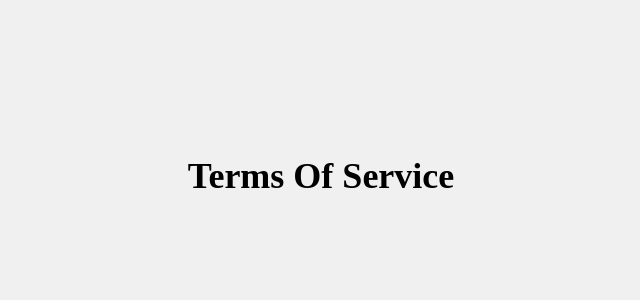
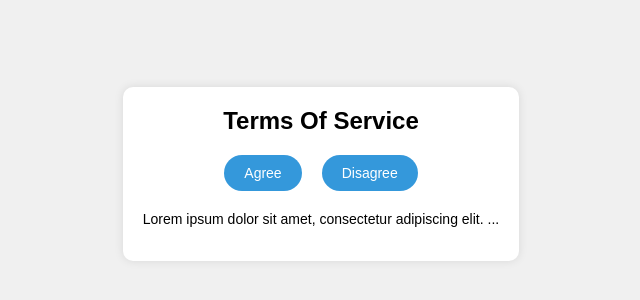
Before and after one commit to Bitenot/terms-of-use, a plain HTML site: page index.html in a window 1280 px wide. Shown: the part 226-526 px from the top of the page, without its empty margins (319-959 px from the left). Drawn offline with Linux system fonts and the light colour scheme.

Commit message:
index.html

```diff
--- a/index.html
+++ b/index.html
@@ -1,11 +1,77 @@
 <!DOCTYPE html>
-<html>
+<html lang="en">
 <head>
-  <link rel="stylesheet" href="styles.css">
+    <meta charset="UTF-8">
+    <meta http-equiv="X-UA-Compatible" content="IE=edge">
+    <meta name="viewport" content="width=device-width, initial-scale=1.0">
+    <title>Terms Of Service</title>
+    <style>
+        body {
+            font-family: Arial, sans-serif;
+            margin: 0;
+            padding: 0;
+            display: flex;
+            flex-direction: column;
+            align-items: center;
+            justify-content: center;
+            height: 100vh;
+            background-color: #f0f0f0;
+        }
+
+        .container {
+            text-align: center;
+            max-width: 600px;
+            padding: 20px;
+            background-color: white;
+            border-radius: 10px;
+            box-shadow: 0 0 10px rgba(0, 0, 0, 0.1);
+        }
+
+        .title {
+            font-size: 24px;
+            font-weight: bold;
+            margin-bottom: 20px;
+        }
+
+        .button-container {
+            display: flex;
+            justify-content: center;
+            margin-bottom: 20px;
+        }
+
+        .button {
+            padding: 10px 20px;
+            border-radius: 25px;
+            border: none;
+            background-color: #3498db;
+            color: white;
+            margin: 0 10px;
+            cursor: pointer;
+            font-size: 14px;
+        }
+
+        .button:hover {
+            background-color: #2980b9;
+        }
+
+        .terms {
+            font-size: 14px;
+        }
+    </style>
 </head>
 <body>
-  <div class="container">
-    <h1>Terms Of Service</h1>
-  </div>
+    <div class="container">
+        <div class="title">
+            Terms Of Service
+        </div>
+        <div class="button-container">
+            <button class="button">Agree</button>
+            <button class="button">Disagree</button>
+        </div>
+        <div class="terms">
+            <!-- Ваши условия здесь -->
+            <p>Lorem ipsum dolor sit amet, consectetur adipiscing elit. ...</p>
+        </div>
+    </div>
 </body>
 </html>
```
